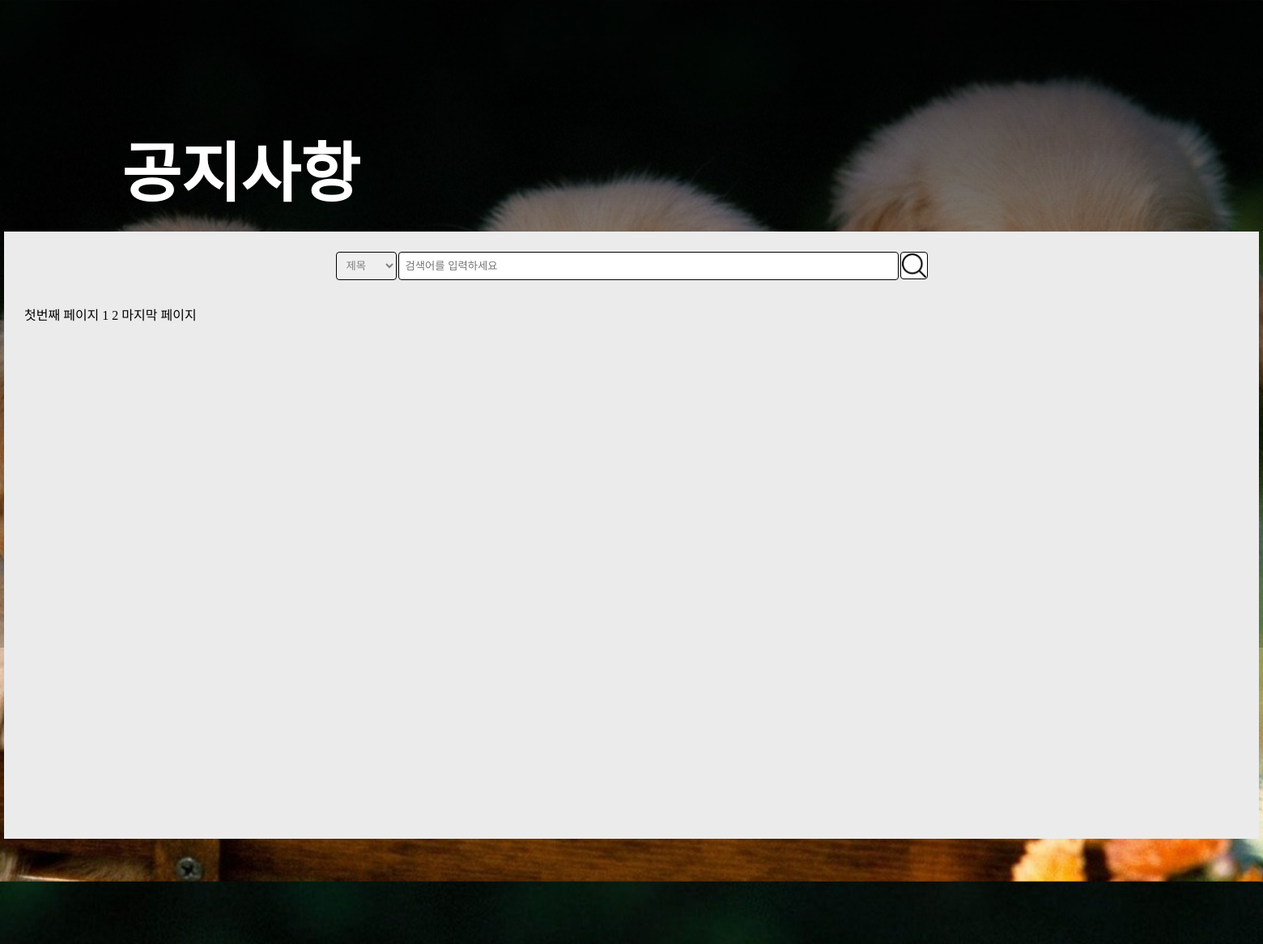
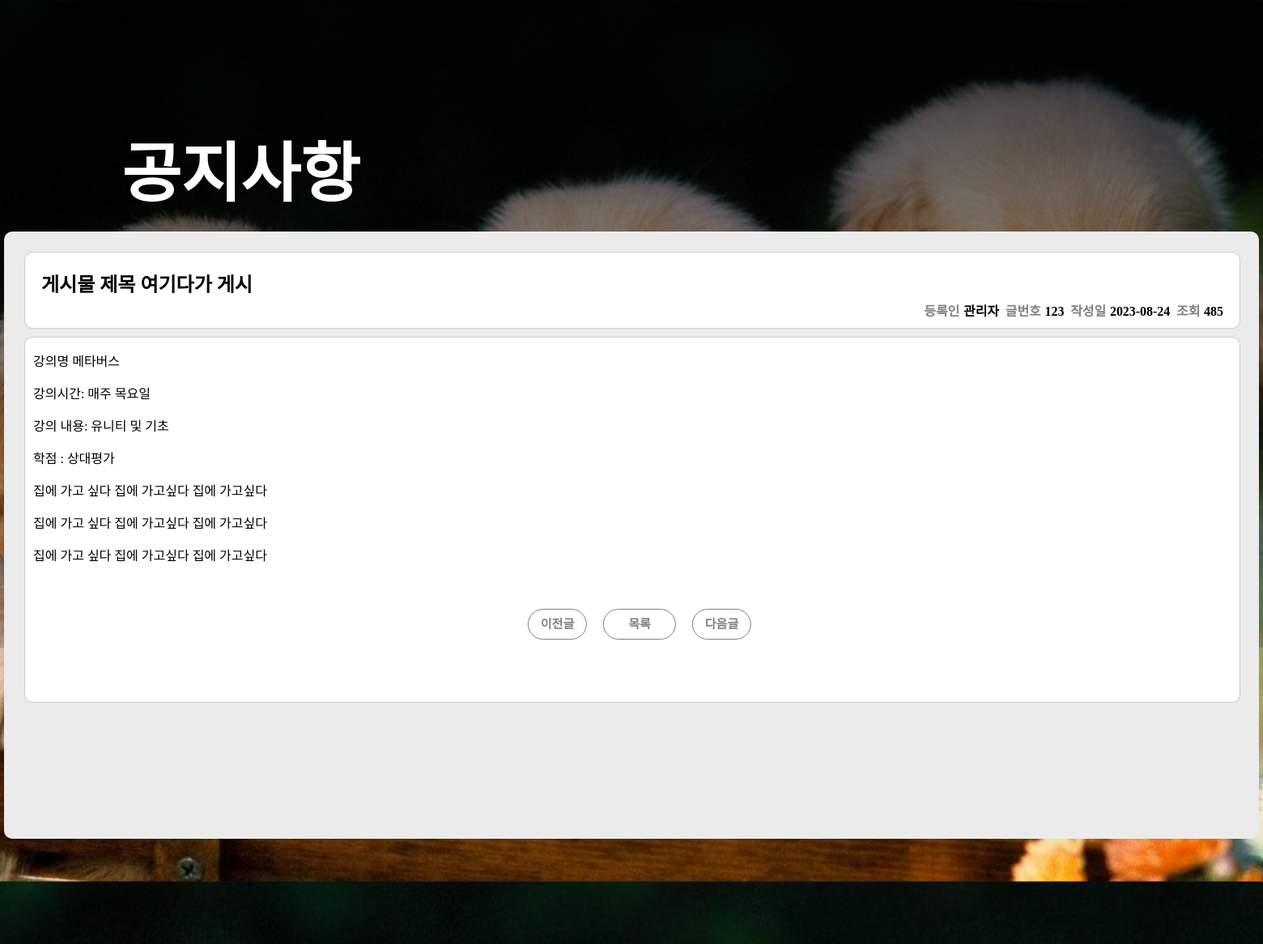
Before and after one commit to Yun-Seong-Geon/php.pj, a PHP site: page /predict/notice_in.html in a window 1560 px wide. Shown: the whole page at 81% size. Run offline with PHP 8.4, Linux system fonts and the light colour scheme; some web fonts are replaced.

Commit message:
ㄹ쇼ㅑㄹ쇼ㅓㄹ쇼ㅕㅓ

```diff
--- a/frontend/notice/notice.css
+++ b/frontend/notice/notice.css
@@ -38,6 +38,7 @@ body::before {
     margin: auto;
     margin-bottom: 130px;
     padding: 25px;
+    border-radius: 10px;
 }
 
 .search_container{
--- a/frontend/notice/notice_in.css
+++ b/frontend/notice/notice_in.css
@@ -38,4 +38,77 @@ body::before {
     margin: auto;
     margin-bottom: 130px;
     padding: 25px;
+    border-radius: 10px;
 }
+
+.top-containter {
+    border: 1px solid rgba(128, 128, 128, 0.404);
+    width: 1500px;
+    margin: 0 auto;
+    display: flex;
+    /* Flex 컨테이너로 설정 */
+    justify-content: space-between;
+    /* 내용을 좌우로 분산 배치 */
+    margin-bottom: 10px;
+    background-color: white;
+    border-radius: 10px;
+
+}
+
+.top-h5 {
+    margin-top: 60px;
+    margin-right: 20px;
+    font-size: larger;
+    display: inline;
+    margin-bottom: 10px;
+}
+
+.top-h2 {
+    margin-top: 100px;
+}
+
+.top-text {
+    color: gray;
+    margin-left: 3px;
+}
+
+.text-container {
+    width: 1500px;
+    border: 1px solid rgba(128, 128, 128, 0.404);
+    margin: 0 auto;
+    margin-bottom: 80px;
+    background-color: white;
+    height: 450px;
+    border-radius: 10px;
+}
+.text_gap{
+    margin-left: 10px;
+}
+
+.next-page {
+    margin-left: 10px;
+    margin-bottom: 10px;
+    text-align: center;
+    position: absolute;
+    bottom: 0;
+    left: 50%;
+    transform: translateX(-50%);
+    text-align: center;
+    font-size: 0;
+    padding: 10px;
+
+}
+
+.bt {
+    font-weight: 600;
+    padding: 10px 15px;
+    border-radius: 100px;
+    font-size: 15px;
+    text-decoration: none;
+    border: 1px solid gray;
+    color: gray;
+    background-color: rgb(255, 255, 255);
+    margin: 10px;
+
+
+}
--- a/frontend/notice/notice_in.html
+++ b/frontend/notice/notice_in.html
@@ -1,37 +1,57 @@
 <!DOCTYPE html>
 <html>
+
 <head>
     <meta charset="UTF-8">
     <meta name="viewport" content="width=device-width, initial-scale=1.0">
-    <link rel="stylesheet" href="notice.css">
+    <link rel="stylesheet" href="notice_in.css">
 
 </head>
+
 <body>
     <h1 class="notice_text">공지사항</h1>
     <div class="notice_container">
-        <div class="search_container">
-            <select class="select_box">
-                <option>제목</option>
-                <option>글쓴이</option>
-            </select>
-
-            <input class="select_box" type="text" name="search_input" placeholder="검색어를 입력하세요" style="width: 600px;"> <!--TODO:검색 input box php 연결해야함-->
-
-            <button type="button" class="search-button">
-                <img src="../img/검색 아이콘.png" alt="검색" class="search-icon"> <!--TODO:버튼 누르면 검색-->
-            </button>
-
+        <div class="top-containter">
+            <h2 clss="'top-h2" style="margin-left: 20px;">게시물 제목 여기다가 게시</h2>
+            <div class="top-h5">
+                <h5 class="top-text" style="display: inline;">등록인</h5>
+                <h5 style="display: inline;">관리자</h5>
+                <h5 class="top-text" style="display: inline;">글번호</h5>
+                <h5 style="display: inline;">123</h5>
+                <h5 class="top-text" style="display: inline;">작성일</h5>
+                <h5 style="display: inline;">2023-08-24</h5>
+                <h5 class="top-text" style="display: inline;">조회</h5>
+                <h5 style="display: inline;">485</h5>
+            </div>
         </div>
 
-            <div class="paging">
-                <a href="첫페이지로 이동" class="bt">첫번째 페이지</a>
-                <a href="1페이지" class="num on">1</a> <!--TODO:동적으로 받아야함-->
-                <a href="2페이지" class="num">2</a> <!--TODO:동적으로 받아야함-->
-                <a href="마지막 페이지로 이동" class="bt">마지막 페이지</a>
+        <div class="text-container">
+            <div class="text_gap">
+                <p>강의명 메타버스
+                <p>
+                <p>강의시간: 매주 목요일
+                <p>
+                <p>강의 내용: 유니티 및 기초</p>
+                <p>학점 : 상대평가
+                <p>
+                <p>집에 가고 싶다 집에 가고싶다 집에 가고싶다
+                <p>
+                <p>집에 가고 싶다 집에 가고싶다 집에 가고싶다
+                <p>
+                <p>집에 가고 싶다 집에 가고싶다 집에 가고싶다
+
+
             </div>
+        </div>
+
+        <div class="next-page">
+            <a href="이전 글로 이동" class="bt">이전글</a>
+            <a href="coummunity-notice 페이지로 이동" class="bt" style="padding: 10px 30px;">목록</a>
+            <a href="다음 글로 이동" class="bt">다음글</a>
         </div>
     </div>
 
 
 </body>
+
 </html>
```
